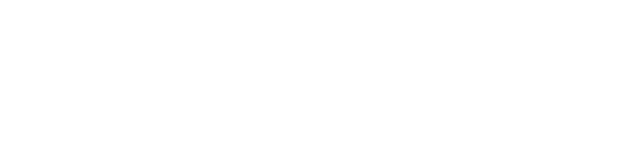
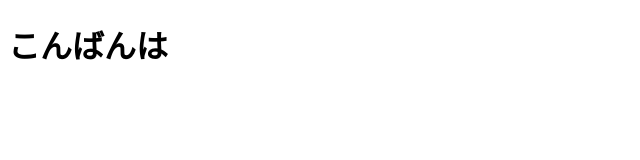
Before and after one commit to zane0812/testrepo, a plain HTML site: page index.html in a window 1280 px wide. Shown: the whole page, without its empty margins (0-640 px from the left). Drawn offline with Linux system fonts and the light colour scheme.

Commit message:
こんばんは

```diff
--- a/index.html
+++ b/index.html
@@ -6,6 +6,6 @@
     <title>Document</title>
 </head>
 <body>
-
+    <h1>こんばんは<h1>
 </body>
 </html>
```
